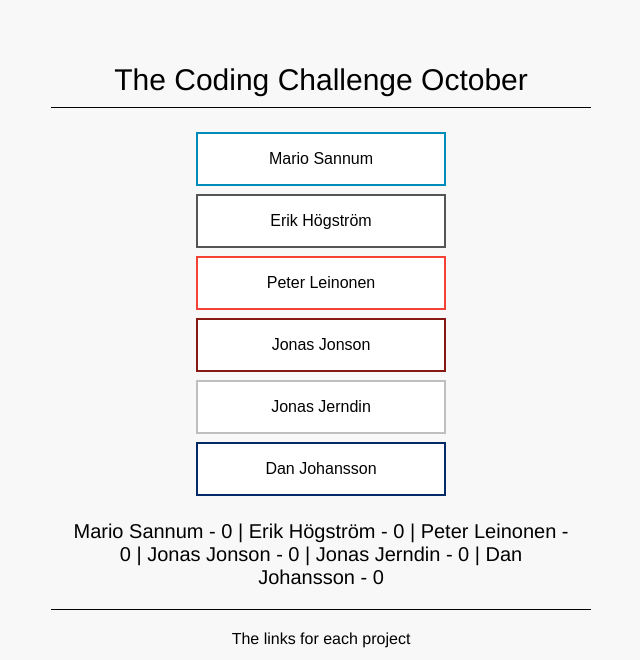
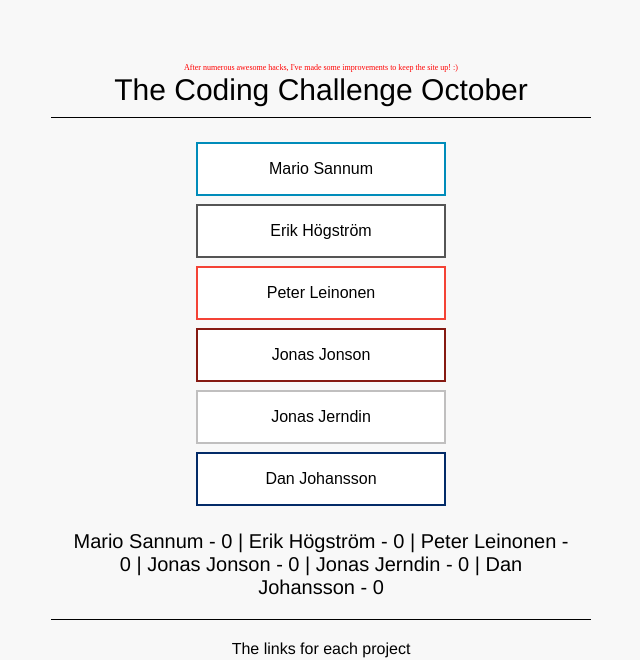
Before and after one commit to filipdadgar/azure-vote, a Flask app: page / in a window 1280 px wide. Shown: the top 660 px of the page, without its empty margins (319-959 px from the left). Run offline with Flask 2, Linux system fonts and the light colour scheme; data comes from the database, SQL or seed files in the repository.

Commit message:
Minor style improvments

```diff
--- a/azure-vote/azure-vote/static/default.css
+++ b/azure-vote/azure-vote/static/default.css
@@ -9,6 +9,15 @@ div#container {
 div#space {
     display:block;
     margin: 0 auto;
+    width: 500px;
+    height: 10px;
+
+}
+div#warning {
+    display:block;
+    margin: 0 auto;
+    font-size: 8px;
+    color: red;
     width: 500px;
     height: 10px;
 
--- a/azure-vote/azure-vote/templates/index.html
+++ b/azure-vote/azure-vote/templates/index.html
@@ -13,6 +13,7 @@
 <body>
     <div id="container">
         <form id="form" name="form" action="/" method="post"><center>
+        <div id="warning">After numerous awesome hacks, I've made some improvements to keep the site up! :)</div>
         <div id="logo">{{title}}</div>
         <div id="space"></div>
         <div id="form">
```
